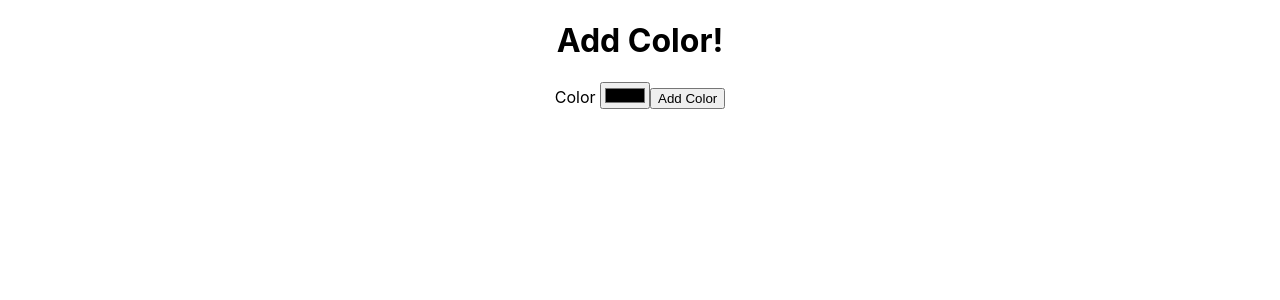
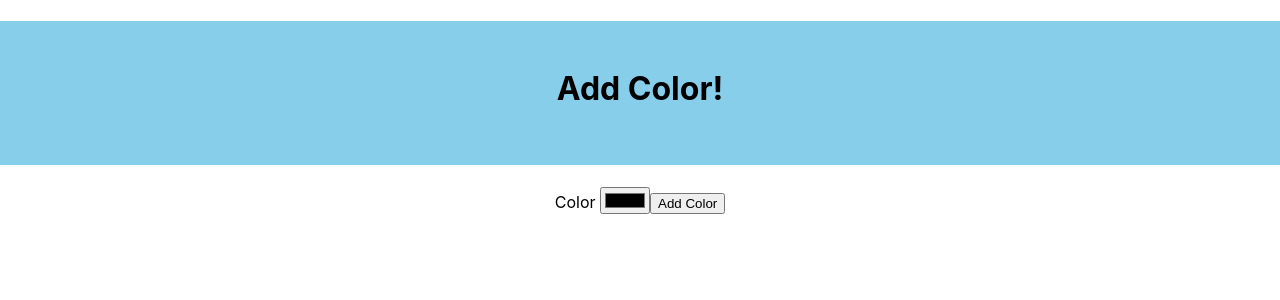
Before and after one commit to Joyce-w/41_React_router, a React (Create React App) app in the folder 41.2_React_Patterns/color_factory/: page /colors/new in a window 1280 px wide. Shown: the top 300 px of the page. Built offline with nearby package versions, Linux system fonts and the light colour scheme.

Commit message:
Make Css Changes to AllColors and ColorForm

```diff
--- a/41.2_React_Patterns/color_factory/src/AllColors.css
+++ b/41.2_React_Patterns/color_factory/src/AllColors.css
@@ -5,6 +5,9 @@
 }
 
 .AllColor-squares {
+    width: 60%;
+    margin:0 20%;
+    justify-content: center;
     margin-top: 1em;
     display: flex;
     justify-content: center;
--- a/41.2_React_Patterns/color_factory/src/AllColors.js
+++ b/41.2_React_Patterns/color_factory/src/AllColors.js
@@ -1,7 +1,4 @@
-import React, {useState, useEffect, useRef} from "react"
-import { Link, useLocation} from "react-router-dom"
-import ColorForm from "./ColorForm"
-import useHandleColor from "./useHandleColors";
+import { Link} from "react-router-dom"
 import "./AllColors.css";
 
 
--- /dev/null
+++ b/41.2_React_Patterns/color_factory/src/ColorForm.css
@@ -0,0 +1,5 @@
+.ColorForm-h1{
+    padding-top: 1.5em;
+    height: 3em;
+    background-color: skyblue;
+}
--- a/41.2_React_Patterns/color_factory/src/ColorForm.js
+++ b/41.2_React_Patterns/color_factory/src/ColorForm.js
@@ -1,7 +1,6 @@
 import React, { useState } from "react"
-import { Redirect, Route, useHistory } from "react-router-dom";
-import AllColors from "./AllColors";
-import useHandleColor from "./useHandleColors";
+import { useHistory } from "react-router-dom";
+import "./ColorForm.css"
 
 const ColorForm = ({handleNewColor}) => {
 
@@ -18,14 +17,16 @@ const ColorForm = ({handleNewColor}) => {
     //pass color up to parent
     const handleSubmit = (e) => {
         e.preventDefault();
+        //pass form data up to Routes component
         handleNewColor(formData);
+        //redirect to /colors
         history.push("/colors")
 
     }
 
     return (
         <form onSubmit={handleSubmit}>
-            <h1>Add Color!</h1>
+            <h1 className="ColorForm-h1">Add Color!</h1>
             <label htmlFor="color">Color </label>
             <input
                 type="color"
```
